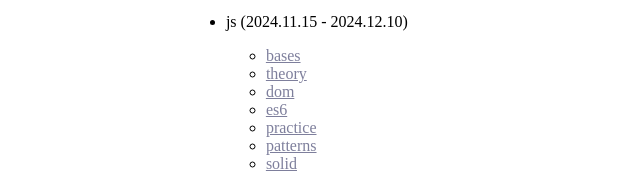
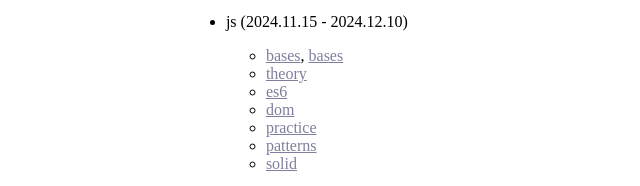
Before and after one commit to deonopinallae/roadmap.github.io, a plain HTML site: page index.html in a window 1280 px wide. Shown: the part 386-572 px from the top of the page, 318-958 px from the left. Drawn offline with Linux system fonts and the light colour scheme.

Commit message:
Update index.html

```diff
--- a/index.html
+++ b/index.html
@@ -54,11 +54,11 @@
             <li>
                 <p>js (2024.11.15 - 2024.12.10)</p>
                 <ul>
-                    <li><a target="_blank" href="https://youtu.be/UFmZaNj6wyA?feature=shared">bases</a></li>
+                    <li><a target="_blank" href="https://youtu.be/UFmZaNj6wyA?feature=shared">bases</a>, <a target="_blank" href="https://youtube.com/playlist?list=PLVfMKQXDAhGUaEtJ_fOUz0F7TJtidE7Qw&feature=shared">bases</a></li>
                     <li><a target="_blank" href="https://youtube.com/playlist?list=PLNkWIWHIRwMHUawuIEpPI_tOG7Mfhs_sA&feature=shared">theory</a></li>
+                    <li><a target="_blank" href="https://youtube.com/playlist?list=PLA0M1Bcd0w8x9TltCzZDhw0SatK1d10yy&feature=shared">es6</a></li>
                     <li><a target="_blank" href="https://youtube.com/playlist?list=PLA0M1Bcd0w8zri9wWiDFmOukXhguEYBBO&feature=shared">dom</a></li>
-                    <li><a target="_blank" href="https://youtube.com/playlist?list=PLA0M1Bcd0w8x9TltCzZDhw0SatK1d10yy&feature=shared">es6</a></li>
-                    <li><a target="_blank" href="https://youtube.com/playlist?list=PLVfMKQXDAhGUaEtJ_fOUz0F7TJtidE7Qw&feature=shared">practice</a></li>
+                    <li><a target="_blank" href="https://youtube.com/playlist?list=PLVfMKQXDAhGW0p_BEEe47UkCgNoS_dyki&feature=shared">practice</a></li>
                     <li><a target="_blank" href="https://youtube.com/playlist?list=PLNkWIWHIRwMGzgvuPRFkDrpAygvdKJIE4&feature=shared">patterns</a></li>
                     <li><a target="_blank" href="https://youtu.be/A6wEkG4B38E?feature=shared">solid</a></li>
                 </ul>
```
